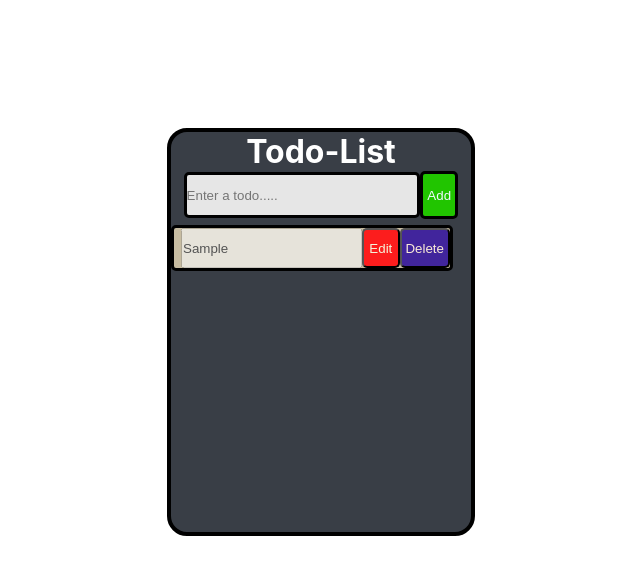
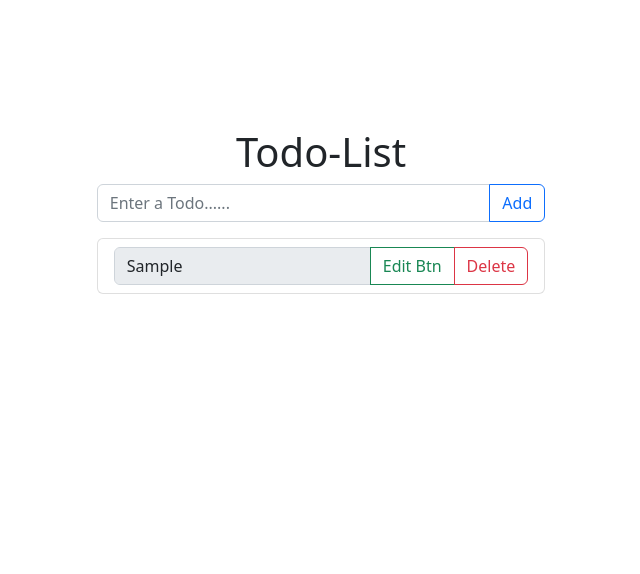
Before and after one commit to akilasonti/todo-list, a React (Create React App) app: page / in a window 1280 px wide. Both pictures are taken after typing "Sample" into the empty fields and a click on the button "Add". Shown: the top 574 px of the page, without its empty margins (319-959 px from the left). Built offline with nearby package versions, Linux system fonts and the light colour scheme.

Commit message:
css style changed to bootstrap

```diff
--- a/package.json
+++ b/package.json
@@ -6,7 +6,9 @@
     "@testing-library/jest-dom": "^5.16.5",
     "@testing-library/react": "^13.4.0",
     "@testing-library/user-event": "^13.5.0",
+    "bootstrap": "^5.2.3",
     "react": "^18.2.0",
+    "react-bootstrap": "^2.7.0",
     "react-dom": "^18.2.0",
     "react-scripts": "5.0.1",
     "web-vitals": "^2.1.4"
--- a/src/App.js
+++ b/src/App.js
@@ -1,10 +1,12 @@
-import {Todo} from "./Todo.js";
+// import {Todo} from "./Todo.js";
+import {TodoNew} from "./TodoNew";
 import './App.css';
 
 function App() {
   return (
     <div className="App">
-      <Todo/>
+      {/* <Todo/> */}
+      <TodoNew/>
     </div>
   );
 }
--- /dev/null
+++ b/src/TodoNew.css
@@ -0,0 +1,13 @@
+.container1{
+    display: flex;
+    justify-content: center;
+    margin-top: 8rem;
+}
+.listDropDown{
+    height: 300px;
+    overflow-x: hidden;
+    overflow-x: scroll;
+}
+.listDropDown::-webkit-scrollbar {
+    display: none;
+  }
--- /dev/null
+++ b/src/TodoNew.js
@@ -0,0 +1,137 @@
+import "./TodoNew.css";
+import { useState } from "react";
+import Form from "react-bootstrap/Form";
+import { InputGroup, Button, ListGroup } from "react-bootstrap";
+export function TodoNew() {
+  const [todoList, setTodoList] = useState([]);
+  const [todoListFlag, setTodoListFlag] = useState([]);
+  const [inp, setInp] = useState("");
+  const [editField, updateEditField] = useState("");
+  function toggle(index) {
+    const arr = todoListFlag;
+    arr.splice(index, 1, !arr[index]);
+    setTodoListFlag([...arr]);
+  }
+  const update = function (index) {
+    const arr = todoList;
+    arr.splice(index, 1, editField);
+    setTodoList([...arr]);
+    updateEditField("");
+    toggle(index);
+  };
+  const add = (event) => {
+    //prevent to refresh the page on form submit
+    event.preventDefault();
+
+    const arr = todoList;
+    if (arr.includes(inp)) {
+      alert("Entered value already exists! Please enter a new value!");
+      setInp("");
+      return false;
+    }
+    arr.push(inp);
+    todoListFlag.push(true);
+    setTodoList([...arr]);
+    setInp("");
+  };
+  const deleteList = (idx) => {
+    const arr = todoList;
+    arr.splice(idx, 1);
+    todoListFlag.splice(idx, 1);
+    setTodoList([...arr]);
+  };
+  return (
+    <div className="container1">
+      <div >
+        <h1>Todo-List</h1>
+        <Form onSubmit={add}>
+          <InputGroup className="mb-3">
+            <Form.Control
+              placeholder="Enter a Todo......"
+              aria-label="Recipient's username"
+              aria-describedby="basic-addon2"
+              required
+              value={inp}
+              onChange={(event) => {
+                setInp(event.target.value);
+              }}
+            />
+            <Button variant="outline-primary" id="button-addon2" type="submit">
+              Add
+            </Button>
+          </InputGroup>
+        </Form>
+        <div className="listDropDown">
+        <ListGroup>
+          {todoList.map((value, index) => {
+            return (
+              <ListGroup.Item key={index} >
+                {todoListFlag[index] ? (
+                  <InputGroup>
+                    <Form.Control
+                      type="text"
+                      value={value}
+                      onChange={(event) => {
+                        updateEditField(event.target.value);
+                      }}
+                      placeholder=" "
+                      aria-label="Recipient's username with two button addons"
+                      disabled
+                    />
+                    <Button
+                      variant="outline-success"
+                      onClick={() => {
+                        toggle(index);
+                        updateEditField(todoList[index]);
+                      }}
+                    >
+                      Edit Btn
+                    </Button>
+                    <Button
+                      variant="outline-danger"
+                      onClick={() => {
+                        deleteList(index);
+                      }}
+                    >
+                      Delete
+                    </Button>
+                  </InputGroup>
+                ) : (
+                  <InputGroup>
+                    <Form.Control
+                      type="text"
+                      value={editField}
+                      onChange={(event) => {
+                        updateEditField(event.target.value);
+                      }}
+                      placeholder=" "
+                      aria-label="Recipient's username with two button addons"
+                    />
+                    <Button
+                      variant="outline-secondary"
+                      onClick={() => {
+                        update(index);
+                      }}
+                    >
+                      Update
+                    </Button>
+                    <Button
+                      variant="outline-secondary"
+                      onClick={() => {
+                        toggle(index);
+                        updateEditField("");
+                      }}
+                    >
+                      Cancel
+                    </Button>
+                  </InputGroup>
+                )}
+              </ListGroup.Item>
+            );
+          })}
+        </ListGroup>
+        </div>
+      </div>
+    </div>
+  );
+}
--- a/src/index.js
+++ b/src/index.js
@@ -3,7 +3,7 @@ import ReactDOM from 'react-dom/client';
 import './index.css';
 import App from './App';
 import reportWebVitals from './reportWebVitals';
-
+import 'bootstrap/dist/css/bootstrap.min.css';
 const root = ReactDOM.createRoot(document.getElementById('root'));
 root.render(
   <React.StrictMode>
```
Also changed, not shown: 1 other file (tests, documents, lock files or other folders).
